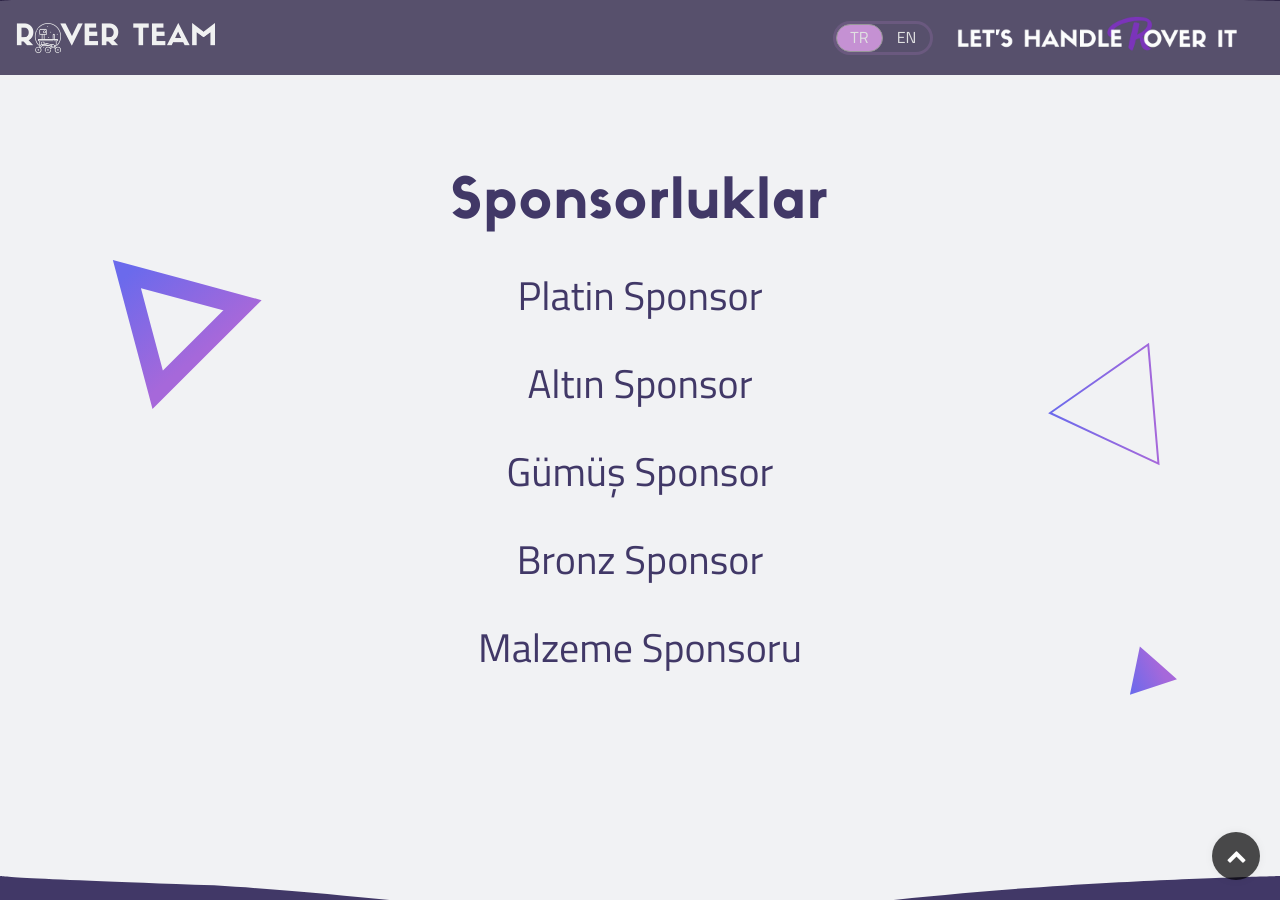
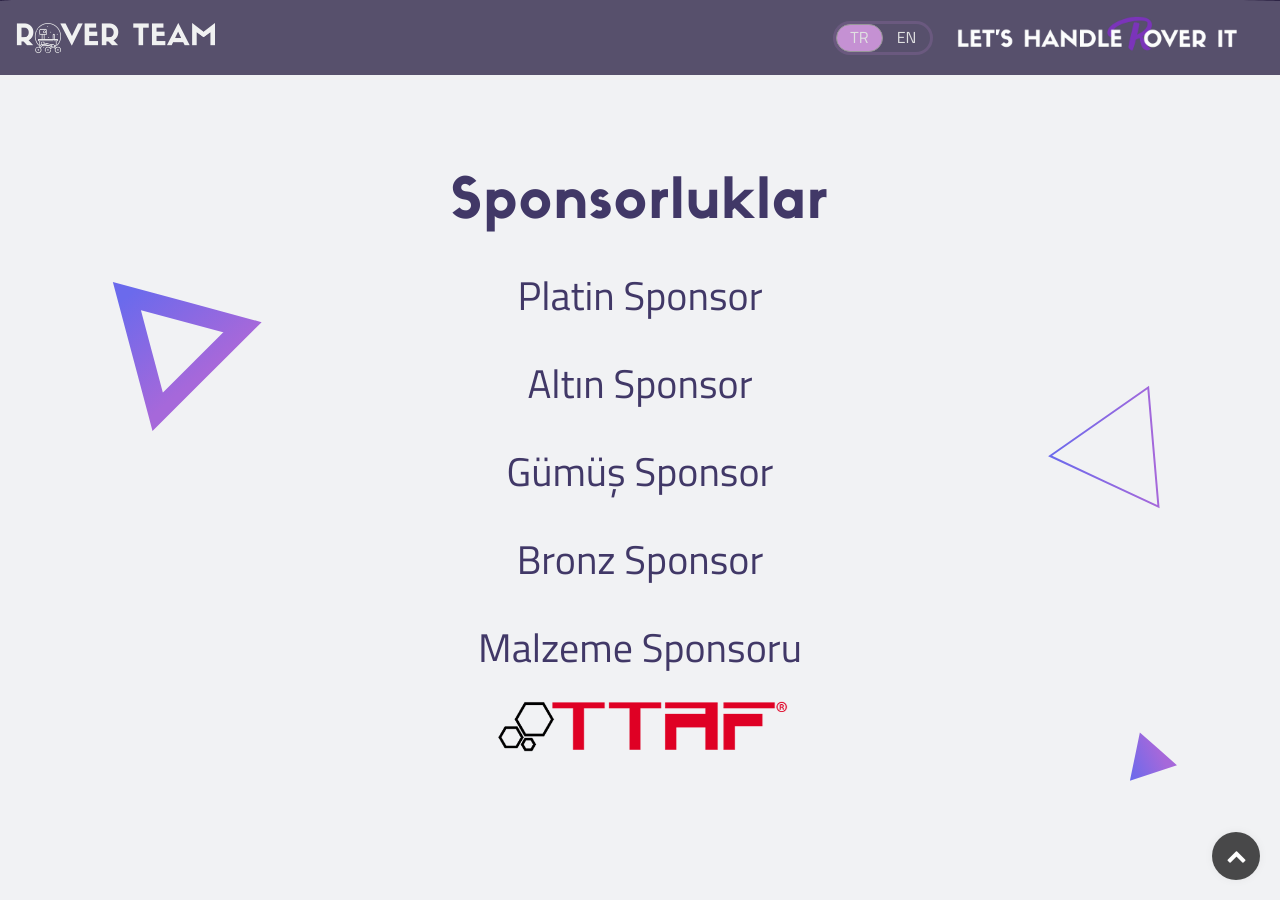
Before and after one commit to harunalbayrak/gtu-rover-website, a Jekyll site: the page built from index.md, in a window 1280 px wide and 900 px high, scrolled down 3450 px. Built offline with Jekyll 4.4.1, drawn with Linux system fonts in a browser that asks for light colours; nearby versions of some CDN libraries.

Commit message:
Add new sponsor and its logo

```diff
--- a/_layouts/index.html
+++ b/_layouts/index.html
@@ -219,7 +219,7 @@
 
         <div class="container text-center" style="margin-top: 40px; margin-bottom: 40px;">
             <h1 class="text-center h1-fourth-div-2">{{ page.sponsors.malzeme }}</h1>
-            <!--<img class="img-fourth-div" src="/images/frame/white_frame.png" width="360" height="180"/>-->
+            <img class="animate__animated animate__zoomIn img-first-div" src="/images/sponsors/ttaf.png" style="width: 30% !important; margin-top: 15px">
         </div>
     </div>
 </section>
```
Also changed, not shown: images/sponsors/ttaf.png (added).
